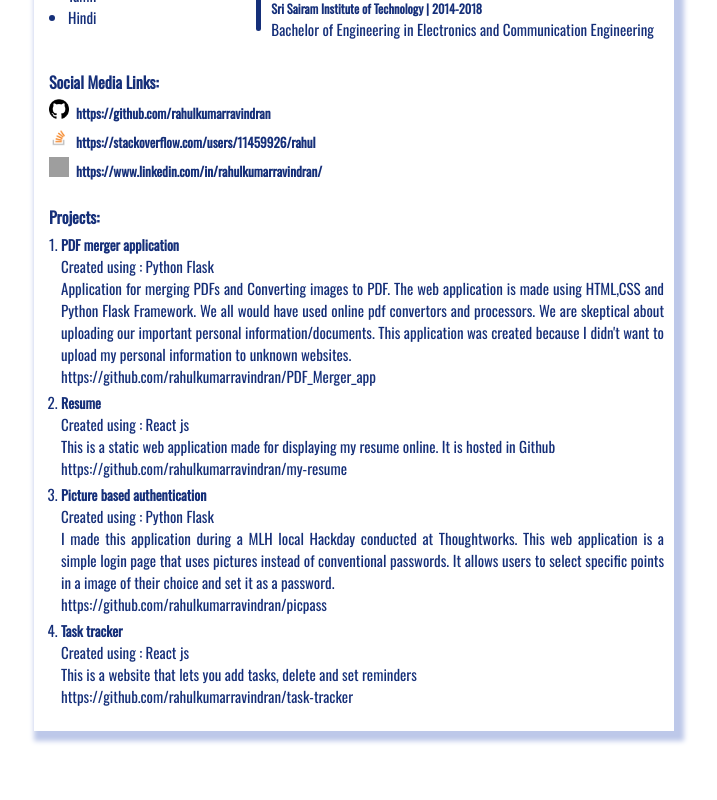
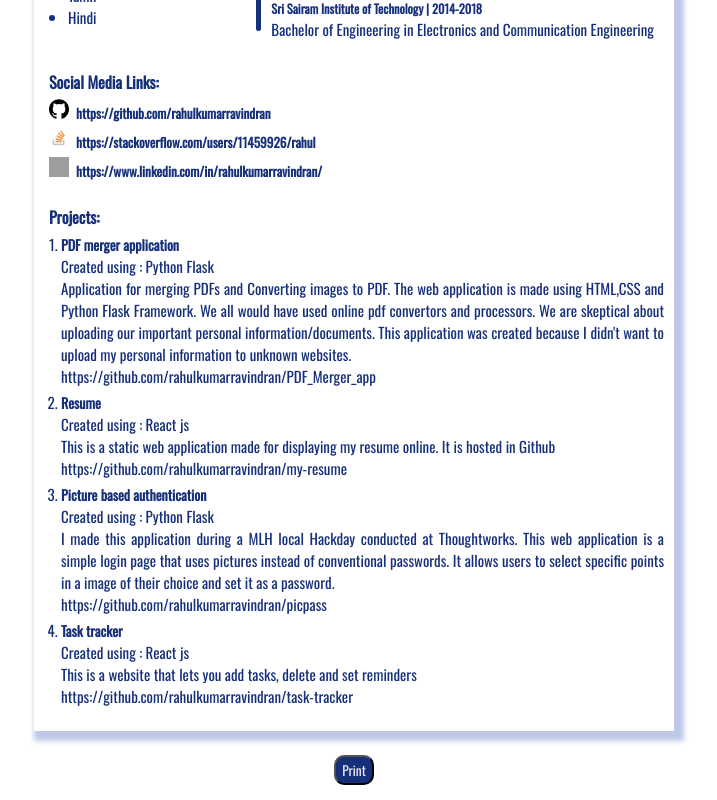
Before and after one commit to rahulkumarravindran/my-resume, a React (Create React App) app: page / in a window 1280 px wide. Shown: the part 732-1532 px from the top of the page, without its empty margins (286-1003 px from the left). Before the commit the page ends 1487 px from the top, so only its background shows below. Built offline with nearby package versions, Linux system fonts and the light colour scheme; grey boxes are pictures that could not be loaded.

Commit message:
added a new footer component
added a print button. functionality yet to be defined.

```diff
--- a/src/App.js
+++ b/src/App.js
@@ -1,6 +1,7 @@
 import './App.css';
 import Header from './components/Header'
 import Body from './components/Body'
+import Footer from './components/Footer'
 
 function App() {
   const resumeDetails = {
@@ -20,13 +21,20 @@ function App() {
     links:{github:'https://github.com/rahulkumarravindran',linkedin:'https://www.linkedin.com/in/rahulkumarravindran/',stackoverflow:'https://stackoverflow.com/users/11459926/rahul'},
     projects: [{name:'PDF merger application',technology:'Python Flask',description:"Application for merging PDFs and Converting images to PDF. The web application is made using HTML,CSS and Python Flask Framework. We all would have used online pdf convertors and processors. We are skeptical about uploading our important personal information/documents. This application was created because I didn't want to upload my personal information to unknown websites.",sourceCode:'https://github.com/rahulkumarravindran/PDF_Merger_app'},{name:'Resume', technology:'React js',description:'This is a static web application made for displaying my resume online. It is hosted in Github',sourceCode:'https://github.com/rahulkumarravindran/my-resume'},{name: 'Picture based authentication',technology:'Python Flask',description:'I made this application during a MLH local Hackday conducted at Thoughtworks. This web application is a simple login page that uses pictures instead of conventional passwords. It allows users to select specific points in a image of their choice and set it as a password.',sourceCode:'https://github.com/rahulkumarravindran/picpass'},{name:'Task tracker',technology:'React js',description:'This is a website that lets you add tasks, delete and set reminders',sourceCode:'https://github.com/rahulkumarravindran/task-tracker'},],
   }
+
+  const printResume = () =>{
+    console.log("Print button clicked")
+    return ("")
+  }
   return (
     <div className="App">
       <div className='resume'>
         <Header resumeDetails={resumeDetails}/>
         <Body resumeDetails={resumeDetails} />
+
       </div>
       <br></br>
+      <Footer printResume={printResume}/>
     </div>
   );
 }
--- /dev/null
+++ b/src/components/Footer.js
@@ -0,0 +1,9 @@
+const Footer = (props) => {
+    return (<>
+    <div className='Footer'>
+        <button onClick={props.printResume}>Print</button>
+    </div>
+    </>);
+}
+
+export default Footer;
--- a/src/index.css
+++ b/src/index.css
@@ -150,6 +150,19 @@
   padding-right: 10px;
 }
 
+.Footer{
+  box-sizing: content-box;
+  margin-bottom: 15px;
+}
+
+.Footer button{
+  height: 30px;
+  width: 40px;
+  background-color: #152F79;
+  border-radius: 10px;
+  color: #ECEDF0;
+}
+
 @media screen and (max-width: 1092px) {
   .resume{
     width: 70%;
```
